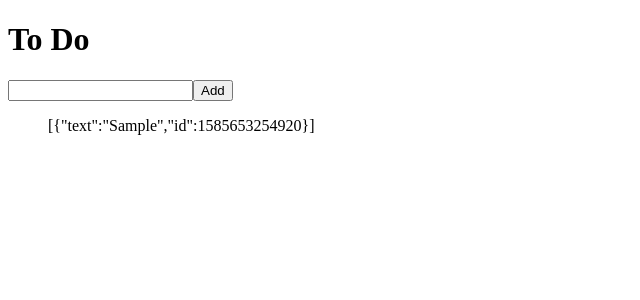
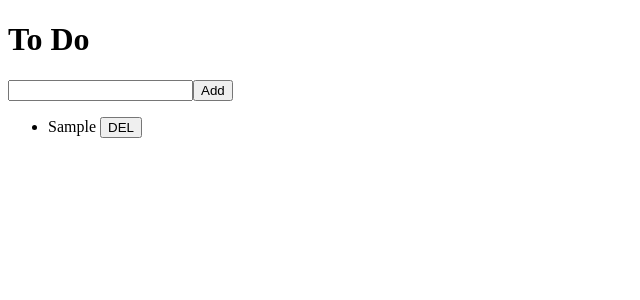
Before and after one commit to KoSangWon/vanilla-redux, a React (Create React App) app: page /#/ in a window 1280 px wide. Both pictures are taken after typing "Sample" into the empty fields and a click on the button "Add". Shown: the top 300 px of the page, without its empty margins (0-640 px from the left). Built offline with nearby package versions, Linux system fonts and the light colour scheme.

Commit message:
#3.4 Deleting To Do

```diff
--- /dev/null
+++ b/src/components/ToDo.js
@@ -0,0 +1,19 @@
+import React from "react";
+import { connect } from "react-redux";
+import { actionCreators } from "../store";
+
+function ToDo({text, onBtnClick}){
+    return (
+        <li>
+            {text} <button onClick={onBtnClick}>DEL</button>
+        </li>
+    )
+}
+
+function mapDispatchToProps(dispatch, ownProps){
+    return{
+        onBtnClick: () => dispatch(actionCreators.deleteToDo(ownProps.id))
+    };
+}
+
+export default connect(null, mapDispatchToProps) (ToDo);
--- a/src/routes/Home.js
+++ b/src/routes/Home.js
@@ -1,6 +1,7 @@
 import React, {useState} from "react";
 import {connect} from "react-redux"
 import {actionCreators} from "../store";
+import ToDo from "../components/ToDo"
 
 function Home({toDos, addToDo}){
     const [text, setText] = useState("");
@@ -20,7 +21,9 @@
                 <input type="text" value={text} onChange={onChange}/>
                 <button>Add</button>
             </form>
-            <ul>{JSON.stringify(toDos)}</ul>
+            <ul>{toDos.map(toDo => (
+                <ToDo {...toDo} key={toDo.id}/>
+            ))}</ul>
         </>
     )
 }
--- a/src/store.js
+++ b/src/store.js
@@ -13,7 +13,7 @@
 const deleteToDo = id => {
     return {
         type: DELETE,
-        id
+        id: parseInt(id)
     };
 };
 
@@ -22,7 +22,7 @@
         case ADD:
             return [{text: action.text, id: Date.now()}, ...state];
         case DELETE:
-            return state.filter(toDo => toDo !== action.id);
+            return state.filter(toDo => toDo.id !== action.id);
         default:
             return state;
         }
```
